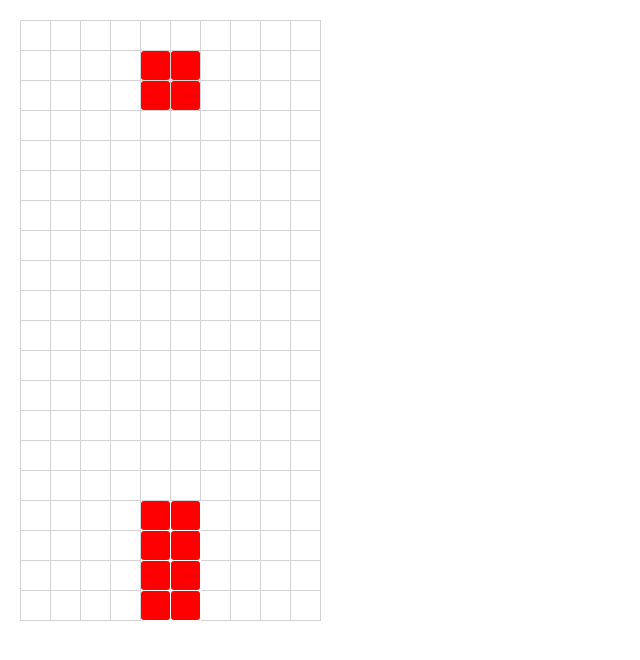
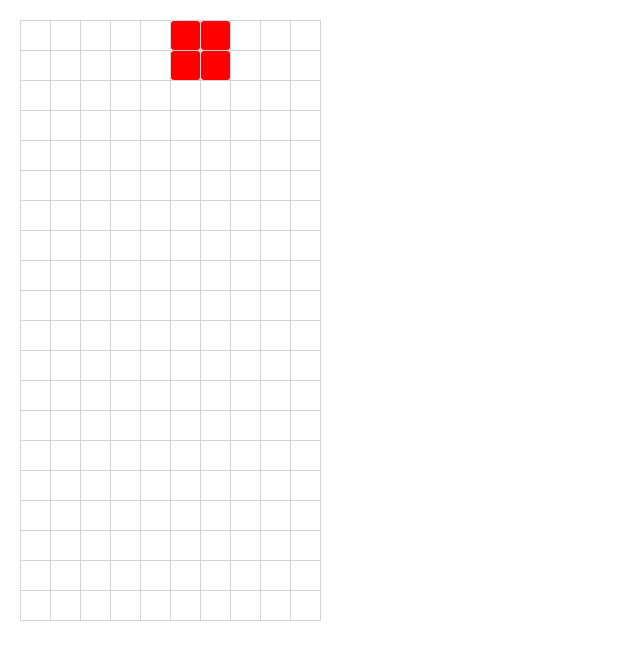
Before and after one commit to alan-whitman/t-online, a React (Create React App) app: page / in a window 1280 px wide. Shown: the top 660 px of the page, without its empty margins (0-640 px from the left). Built offline with nearby package versions, Linux system fonts and the light colour scheme.

Commit message:
refactor all the things

```diff
--- a/src/components/Board.css
+++ b/src/components/Board.css
@@ -6,7 +6,7 @@
     width: 301px;
     height: 601px;
 }
-.empty {
+.empty-block {
     width: 30px;
     height: 30px;
     border-right: 1px solid lightgrey;
@@ -14,7 +14,7 @@
     position: absolute;
 
 }
-.block {
+.red-block {
     background-color: red;
     border-radius: 3px;
     height: 29px;
@@ -22,3 +22,11 @@
     position: absolute;
     z-index: 10;
 }
+.black-block {
+    background-color: black;
+    border-radius: 3px;
+    height: 29px;
+    width: 29px;
+    position: absolute;
+    z-index: 10;
+}
--- a/src/components/Board.js
+++ b/src/components/Board.js
@@ -1,23 +1,26 @@
 import React, { Component } from 'react';
 import './Board.css';
+import { convertNumToClass } from '../controllers/shape_styles';
+const BLOCK_SIZE = 30;
 
 class Board extends Component {
     constructor() {
         super();
         let board = [];
-        for (let row = 0; row < 24; row++) {
-            board[row] = [];
-            for (let column = 0; column < 10; column++) {
-                if (row > 19)
-                    board[row][column] = -1;
+        for (let column = 0; column < 12; column++) {
+            board[column] = [];
+            for (let row = 0; row < 21; row++) {
+                if (row === 0 || column === 0 || column === 11)
+                    board[column][row] = -1;
                 else
-                    board[row][column] = 0;
+                    board[column][row] = 0;
             }
         }
+        console.log(board);
         this.state = {
             board,
-            anchorX: 4,
-            anchorY: 0,
+            anchorX: 5,
+            anchorY: 20,
             interval: -1
         }
         this.renderPiece = this.renderPiece.bind(this);
@@ -27,8 +30,8 @@ class Board extends Component {
         this.boardRef = React.createRef();
     }
     componentDidMount() {
-        let interval = setInterval(this.tick, 200);
-        this.setState({interval});
+        // let interval = setInterval(this.tick, 200);
+        // this.setState({interval});
         this.boardRef.current.focus();
     }
     canMove({direction, shape, orientation}) {
@@ -95,22 +98,20 @@ class Board extends Component {
     }
     renderPiece() {
         let piece = [];
-        piece.push(<div key="0" className="block" style={{left: this.state.anchorX * 30, top: this.state.anchorY * 30 }} />)
-        piece.push(<div key="1" className="block" style={{left: (this.state.anchorX + 1) * 30, top: this.state.anchorY * 30 }} />)
-        piece.push(<div key="2" className="block" style={{left: this.state.anchorX * 30, top: (this.state.anchorY + 1) * 30 }} />)
-        piece.push(<div key="3" className="block" style={{left: (this.state.anchorX + 1) * 30, top: (this.state.anchorY + 1) * 30 }} />)
+        piece.push(<div key="0" className="red-block" style={{left: this.state.anchorX * BLOCK_SIZE, top: (20 - this.state.anchorY) * BLOCK_SIZE }} />)
+        piece.push(<div key="1" className="red-block" style={{left: (this.state.anchorX + 1) * BLOCK_SIZE, top: (20 - this.state.anchorY) * BLOCK_SIZE }} />)
+        piece.push(<div key="2" className="red-block" style={{left: this.state.anchorX * BLOCK_SIZE, top: (21 - this.state.anchorY) * BLOCK_SIZE }} />)
+        piece.push(<div key="3" className="red-block" style={{left: (this.state.anchorX + 1) * BLOCK_SIZE, top: (21 - this.state.anchorY) * BLOCK_SIZE }} />)
         return piece;
     }
     renderBoard() {
         const { board } = this.state;
         let boardGrid = [];
-        for (let row = 0; row < 20; row++) {
-            boardGrid[row] = [];
-            for (let column = 0; column < 10; column++) {
-                if (board[row][column] === 0)
-                    boardGrid[row][column] = <div key={'' + row + column} style={{left: column * 30, top: row * 30}} className="empty" />;
-                else
-                    boardGrid[row][column] = <div key={'' + row + column} style={{left: column * 30, top: row * 30}} className="block" />;
+        for (let column = 1; column < 11; column++) {
+            boardGrid[column] = [];
+            for (let row = 1; row < 21; row++) {
+                let style = convertNumToClass(board[column][row]);
+                boardGrid[column][row] = <div key={`row: ${row}, column: ${column}`} style={{top: (20 - row) * BLOCK_SIZE, left: (column - 1) * BLOCK_SIZE}} className={style} />;
             }
         }
         return boardGrid;
--- /dev/null
+++ b/src/controllers/shape_styles.js
@@ -0,0 +1,10 @@
+export const convertNumToClass = (num) => {
+    const styleMap = {
+        0: 'empty-block',
+        1: 'red-block',
+        2: 'green-block',
+        3: 'blue-block',
+        '-1': 'black-block'
+    };
+    return styleMap[num];
+}
```
